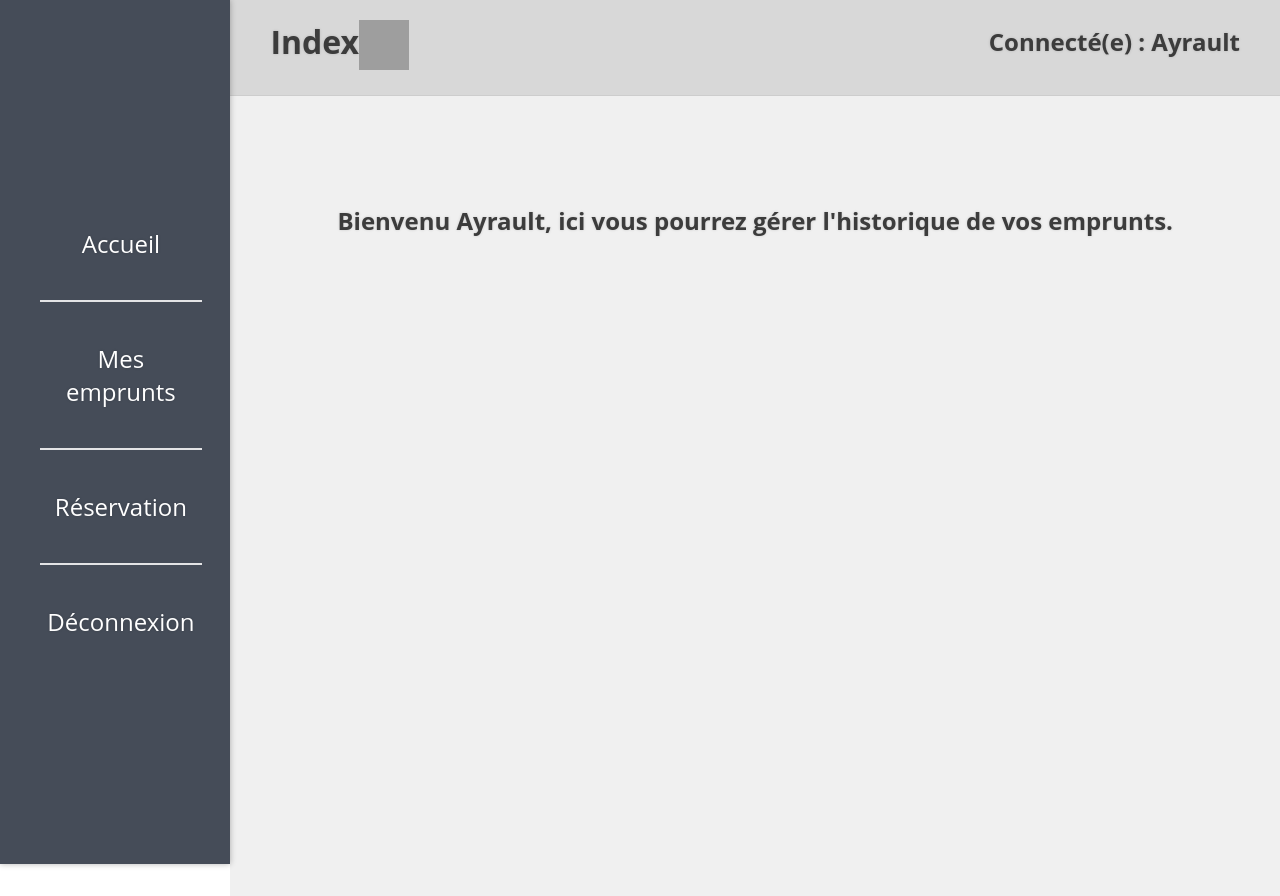
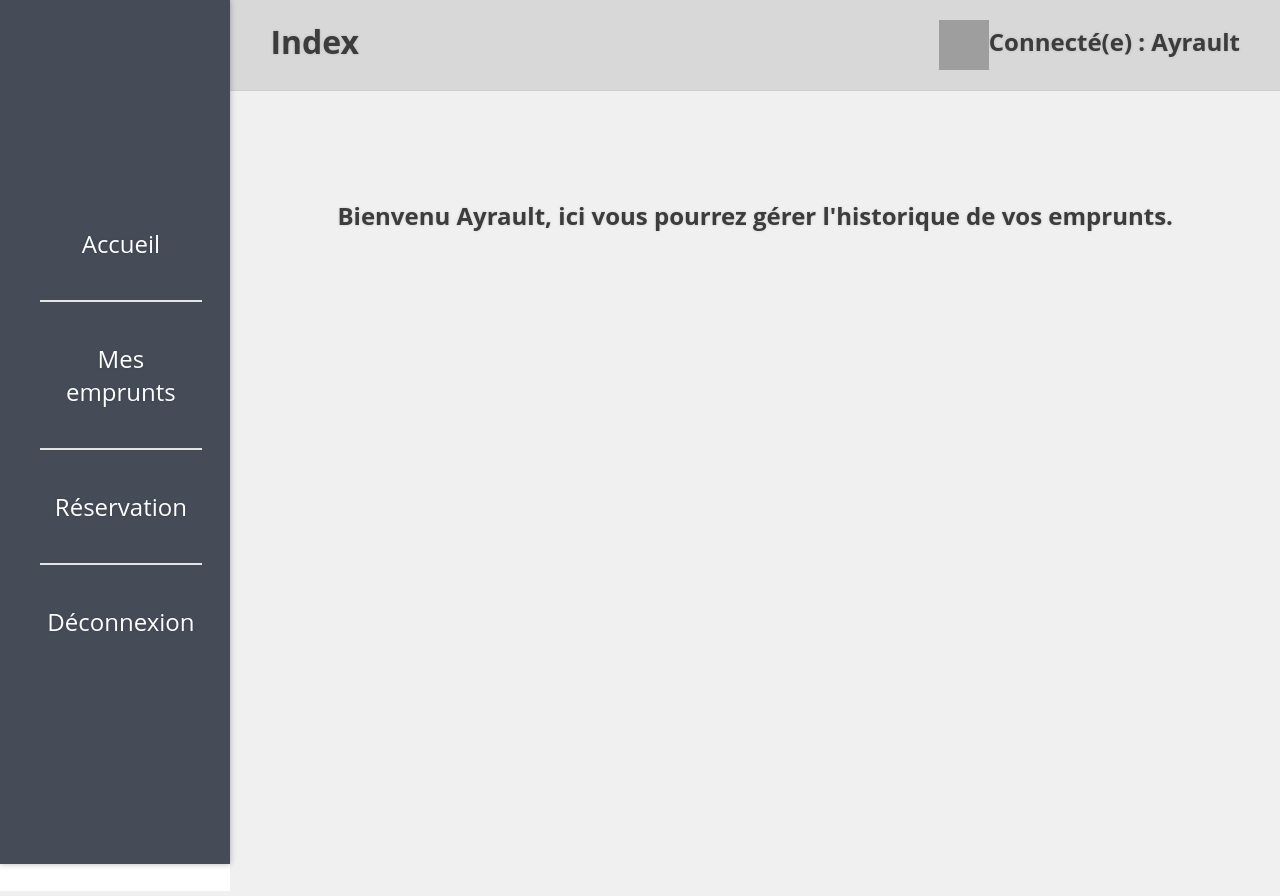
Before and after one commit to ErAmiot/BibliA34, a PHP site: page /newBackOffice/accueilClient.php in a window 1280 px wide. Run offline with PHP 8.4, Linux system fonts and the light colour scheme; a user stored in the database is signed in; data comes from the database, SQL or seed files in the repository; some libraries are stand-ins or nearby versions; grey boxes are pictures that could not be loaded.

Commit message:
petit changement sur image

```diff
--- a/newBackOffice/accueilClient.php
+++ b/newBackOffice/accueilClient.php
@@ -18,7 +18,7 @@
             <div id="current_page">
 
                 <?php while ($donnee = $req->fetch()) { ?>
-                <h1>Index</h1><h2>Connecté(e) : <?php echo $_SESSION['CLIENT_NOM']; ?></h2><a href="../images/client/cli_<?php echo $donnee['CLIENT_PHOTO']?>.jpg"><img src="../images/client/cli_<?php echo $donnee['CLIENT_PHOTO']?>.jpg" width="50px" height="50px"/></a>
+                <h1>Index</h1><h2>Connecté(e) : <?php echo $_SESSION['CLIENT_NOM']; ?></h2><a href="../images/client/<?php echo $donnee['CLIENT_PHOTO']?>"><img class="cliImg" src="../images/client/<?php echo $donnee['CLIENT_PHOTO']?>" /></a>
                     <?php } ?>
                 </div>
                 <div id="main_content">
--- a/newBackOffice/style.css
+++ b/newBackOffice/style.css
@@ -231,3 +231,9 @@ tr:nth-child(even) {
     width : 125px;
     height : 150px;
 }
+
+.cliImg{
+    width : 50px;
+    height : 50px ;
+    float : right ;
+}
```
